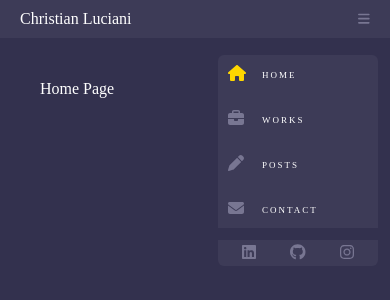
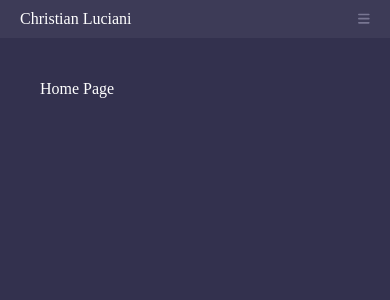
Before and after one commit to LucianiChristian/PersonalSite, a React (Create React App) app: page / in a window 390 px wide. Shown: the top 300 px of the page. Built offline with nearby package versions, Linux system fonts and the light colour scheme.

Commit message:
Fix hamburger menu being open by default on media query trigger

```diff
--- a/src/components/Sidebar/Sidebar.js
+++ b/src/components/Sidebar/Sidebar.js
@@ -6,7 +6,7 @@ import { Link, NavLink } from 'react-router-dom';
 import './Sidebar.scss';
 
 export default function Sidebar() {
-    const [showMenu, setShowMenu] = React.useState(true);
+    const [showMenu, setShowMenu] = React.useState(false);
 
     function toggleNav() {
         setShowMenu(prevState => !prevState);
```
